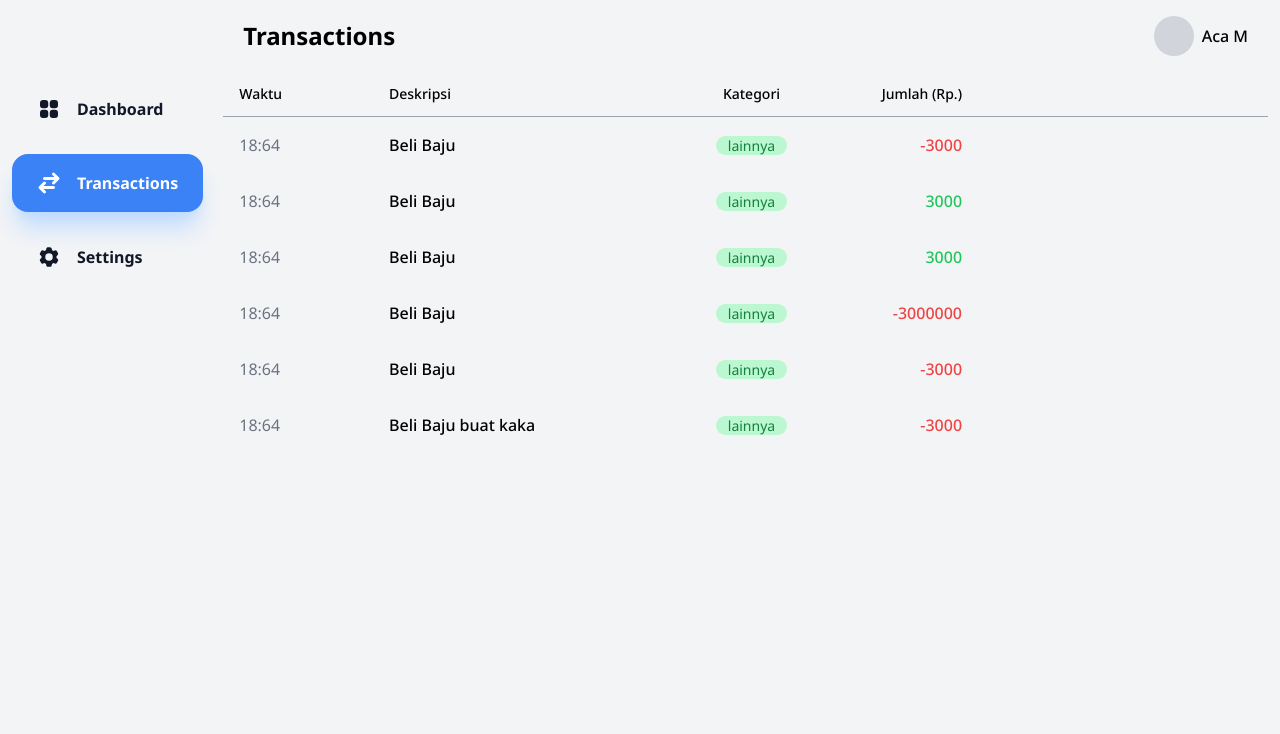
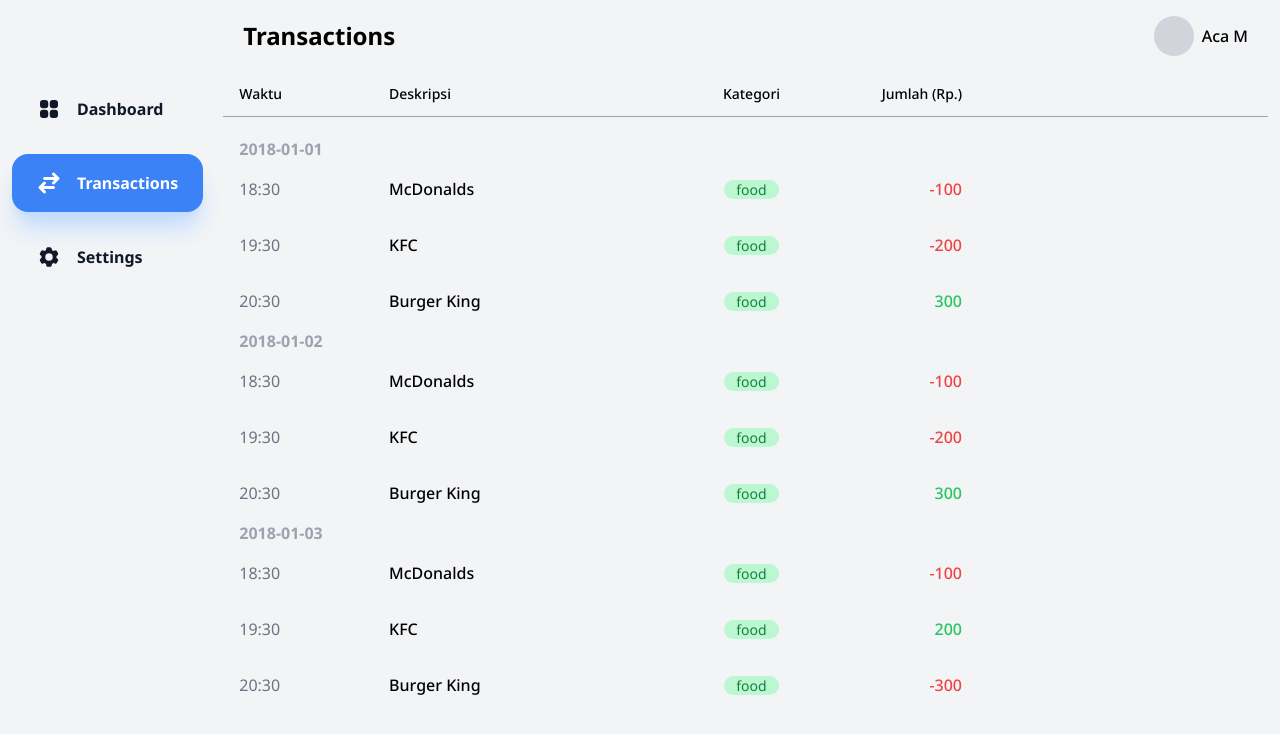
Before and after one commit to aacmal/finaki, a Next.js app: page /transactions in a window 1280 px wide. Shown: the top 734 px of the page. Built offline with nearby package versions, Linux system fonts and the light colour scheme.

Commit message:
Get transaction data using fetch

```diff
--- a/app/transactions/page.tsx
+++ b/app/transactions/page.tsx
@@ -1,23 +1,24 @@
-import React from 'react'
+import React, { useEffect } from 'react'
 import AreaChart from '../../components/Charts/AreaChart'
 import AllTransactions from '../../components/Transactions/AllTransactions'
+import { getTransactionsData } from '../../utils/transaction'
 import { data } from '../dashboard/page'
 
 type Props = {}
 
-const transactions = [
-  {description: 'Beli Baju', category: 'lainnya', type: 'out', amount: 3000, date: '12 Desember', hour: '18:64'},
-  {description: 'Beli Baju', category: 'lainnya', type: 'in', amount: 3000, date: '12 Desember', hour: '18:64'},
-  {description: 'Beli Baju', category: 'lainnya', type: 'in', amount: 3000, date: '12 Desember', hour: '18:64'},
-  {description: 'Beli Baju', category: 'lainnya', type: 'out', amount: 3000000, date: '12 Desember', hour: '18:64'},
-  {description: 'Beli Baju', category: 'lainnya', type: 'out', amount: 3000, date: '12 Desember', hour: '18:64'},
-  {description: 'Beli Baju buat kaka ', category: 'lainnya', type: 'out', amount: 3000, date: '12 Desember', hour: '18:64'},
-]
+const getData = async () => {
+  const data = await getTransactionsData()
+  // console.log(json['2 Desember']);
+  console.log(data);
 
-const Page = (props: Props) => {
+  return data
+}
+
+const Page = async (props: Props) => {
+  const data = await getData()
   return (
     <>
-      <AllTransactions transactionsData={transactions}/>
+      <AllTransactions data={data}/>
     </>
   )
 }
--- a/components/Transactions/AllTransactions.tsx
+++ b/components/Transactions/AllTransactions.tsx
@@ -7,36 +7,41 @@
 import ElipsisVerticalIcon from '@/icons/ElipsisVerticalIcon'
 import PencilIcon from '@/icons/PencilIcon'
 import TrashIcon from '@/icons/TrashIcon'
-import { Transaction } from '@/types/Transaction'
+import { Transaction, TransactionData } from '@/types/Transaction'
 import classNames from 'classnames'
 import React from 'react'
+import { data } from '../../app/dashboard/page'
 import TransactionHeader from './TransactionHeader'
 
 type Props = {
-  transactionsData: any[]
+  data: TransactionData[]
 }
 
 // TODO: Refactor this component
 
 const AllTransactions = ({
-  transactionsData
+  data
 }: Props) => {
   return (
     <>
       <div className='flex flex-col w-full'>
-        <div className='flex gap-2 w-full px-4 py-3 border-b border-gray-400 font-medium text-sm'>
+        <div className='flex gap-2 w-full mb-5 px-4 py-3 border-b border-gray-400 font-medium text-sm'>
           <div className='w-[14%] hidden lg:block'>Waktu</div>
           <div className='w-[40%] lg:w-[30%]'>Deskripsi</div>
           <div className='w-[10%] text-center'>Kategori</div>
           <div className='w-[35%] lg:w-[15%] text-right'>Jumlah (Rp.)</div>
         </div>
         {
-          transactionsData.map((transaction: Transaction, index) => (
+          data.map((transactionData: TransactionData) => (
+            <>
+              <h1 className='pl-4 font-bold text-gray-400' key={transactionData.date}>{transactionData.date}</h1>
+              {
+                transactionData.transactions.map((transaction: Transaction, index: number) => (
                   <div key={index} className='flex gap-2 items-center w-full py-3 hover:bg-blue-100 rounded-xl px-4 group'>
-              <div className='w-[14%] hidden lg:block text-gray-500 group-hover:text-gray-900'>{transaction.hour}</div>
+                    <div className='w-[14%] hidden lg:block text-gray-500 group-hover:text-gray-900'>{transaction.time}</div>
                     <div className='w-[40%] lg:w-[30%] flex flex-col'>
                       <span className='font-bold lg:font-medium'>{transaction.description}</span>
-                <span className='lg:hidden text-gray-600'>{transaction.hour}</span>
+                      <span className='lg:hidden text-gray-600'>{transaction.time}</span>
                     </div>
                     <div className='w-[10%] text-center'>
                       <span className='px-3 text-green-700 bg-green-200 text-sm rounded-3xl'>
@@ -72,6 +77,9 @@
                       </button>
                     </div>
                   </div>
+                ))
+              }
+            </>
           ))
         }
       </div>
--- /dev/null
+++ b/data/transactions_example.json
@@ -0,0 +1,91 @@
+{
+  "data": [
+    {
+      "date": "2018-01-01",
+      "transactions": [
+        {
+          "id": 1,
+          "amount": 100,
+          "type": "out",
+          "category": "food",
+          "description": "McDonalds",
+          "time": "18:30"
+        },
+        {
+          "id": 2,
+          "amount": 200,
+          "type": "out",
+          "category": "food",
+          "description": "KFC",
+          "time": "19:30"
+        },
+        {
+          "id": 3,
+          "amount": 300,
+          "type": "in",
+          "category": "food",
+          "description": "Burger King",
+          "time": "20:30"
+        }
+      ]
+    },
+    {
+      "date": "2018-01-02",
+      "transactions": [
+        {
+          "id": 4,
+          "amount": 100,
+          "type": "out",
+          "category": "food",
+          "description": "McDonalds",
+          "time": "18:30"
+        },
+        {
+          "id": 5,
+          "amount": 200,
+          "type": "out",
+          "category": "food",
+          "description": "KFC",
+          "time": "19:30"
+        },
+        {
+          "id": 6,
+          "amount": 300,
+          "type": "in",
+          "category": "food",
+          "description": "Burger King",
+          "time": "20:30"
+        }
+      ]
+    },
+    {
+      "date": "2018-01-03",
+      "transactions": [
+        {
+          "id": 7,
+          "amount": 100,
+          "type": "out",
+          "category": "food",
+          "description": "McDonalds",
+          "time": "18:30"
+        },
+        {
+          "id": 8,
+          "amount": 200,
+          "type": "in",
+          "category": "food",
+          "description": "KFC",
+          "time": "19:30"
+        },
+        {
+          "id": 9,
+          "amount": 300,
+          "type": "out",
+          "category": "food",
+          "description": "Burger King",
+          "time": "20:30"
+        }
+      ]
+    }
+  ]
+}
--- /dev/null
+++ b/utils/transaction.ts
@@ -0,0 +1,9 @@
+// TODO: Fetch dummy data testing purpose
+
+export const getTransactionsData = (): Promise<any> => {
+  return new Promise((resolve) => {
+    import('../data/transactions_example.json').then((data) => {
+      resolve(data.default.data);
+    });
+  });
+}
```
Also changed, not shown: types/Transaction.ts (+6 -1 lines). Lines whose indentation alone changed are shown as unchanged.
